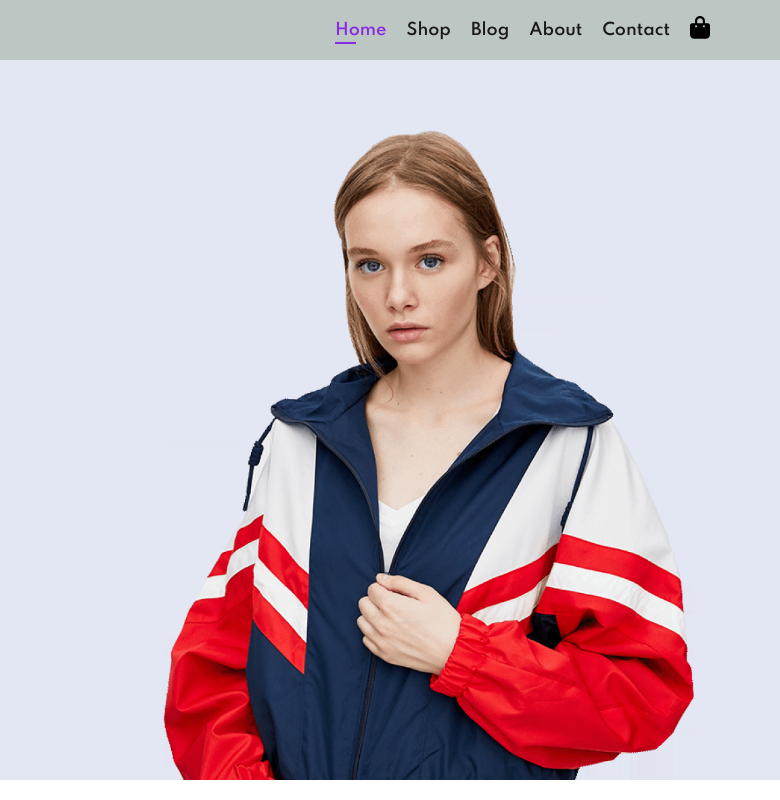
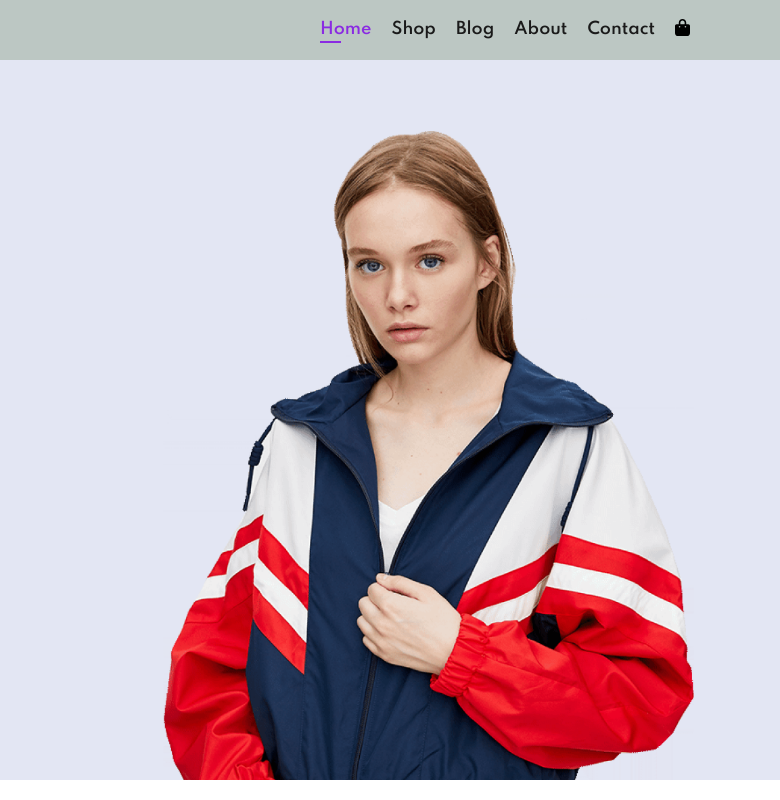
Before and after one commit to ismailadebayo/ecommerce-js, a plain HTML site: page index.html in a window 1280 px wide. Shown: the top 800 px of the page, 500-1280 px from the left. Drawn offline with Linux system fonts and the light colour scheme.

Commit message:
Update style.css

```diff
--- a/style.css
+++ b/style.css
@@ -49,7 +49,7 @@ nav ul{
 
 }
 
-#bag{
+#bag svg{
   width: 15px
 }
 nav ul li{
```
